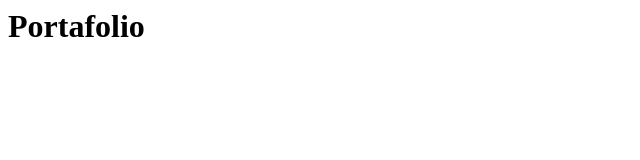
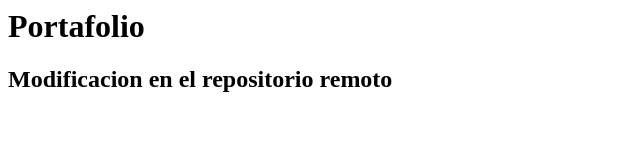
Before and after one commit to SimkinJD/P-FrontEnd, a plain HTML site: page index.html in a window 1280 px wide. Shown: the whole page, without its empty margins (0-640 px from the left). Drawn offline with Linux system fonts and the light colour scheme.

Commit message:
Update index.html

```diff
--- a/index.html
+++ b/index.html
@@ -1 +1,2 @@
 <h1> Portafolio </h1>
+<h2> Modificacion en el repositorio remoto </h2>
```
